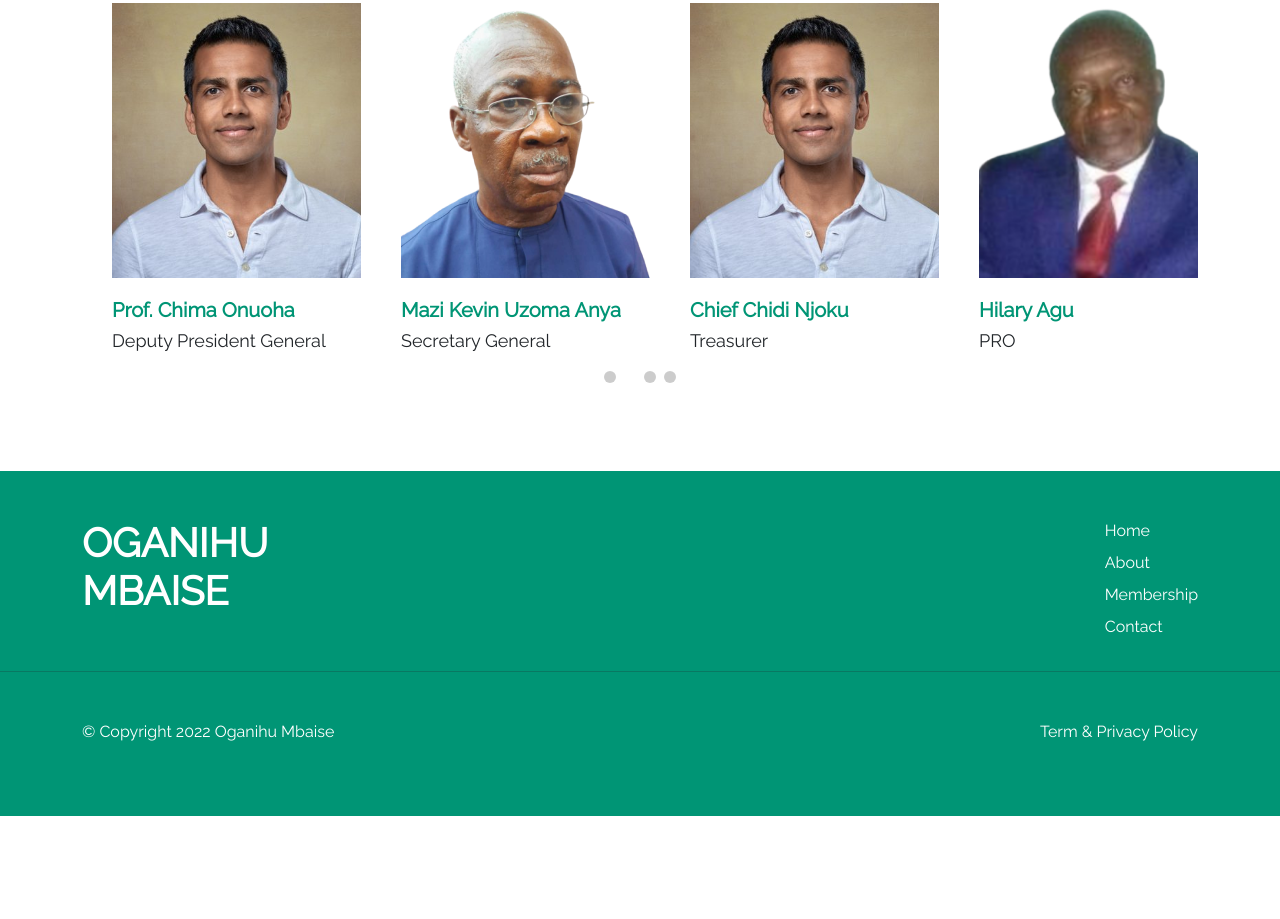
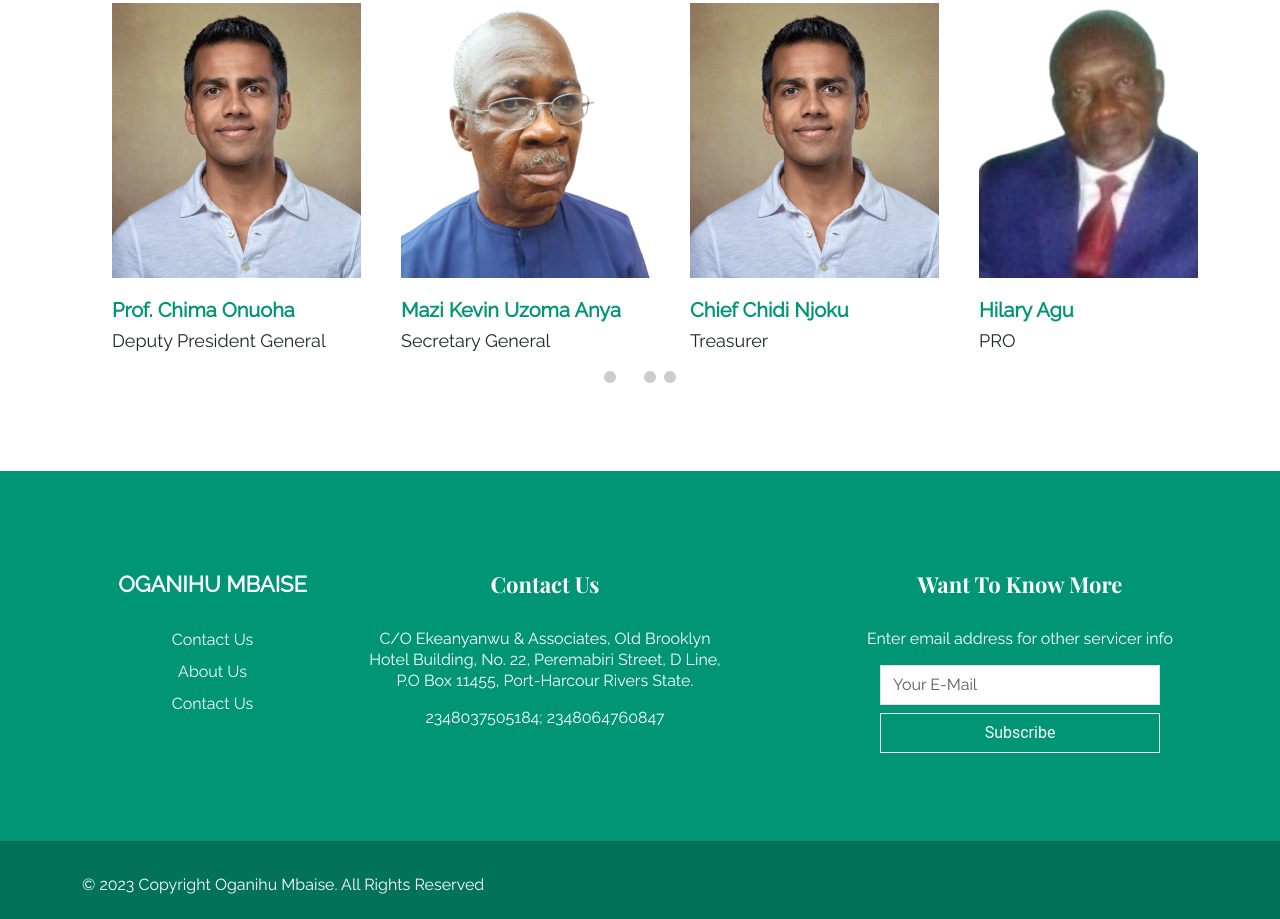
Before and after one commit to winninggodspower/OGANIHU-MBAISE, a plain HTML site: page index.html in a window 1280 px wide. Shown: the part 3125-4044 px from the top of the page. Before the commit the page ends 3941 px from the top, so only its background shows below. Drawn offline with nearby package versions, Linux system fonts and the light colour scheme.

Commit message:
done with footer

```diff
--- a/index.html
+++ b/index.html
@@ -473,32 +473,48 @@
     </section>
 
 
-    <footer class="py-5 pb-2 mx-auto bg-primary text-white">
+    <footer class=" pb-0 mx-auto bg-primary text-white">
         <div class="container">
-            <div class="row">
-                <div
-                    class="d-flex flex-column flex-md-row justify-content-md-between container mx-auto text-center text-md-start pb-4">
-                    <h1 class="fw-bold"> OGANIHU <br> MBAISE</h1>
-                    <div class=" ">
-                        <ul class="nav flex-column ">
-                            <li class="nav-item mb-2"><a href="#" class="nav-link text-white p-0">Home</a></li>
-                            <li class="nav-item mb-2"><a href="#section-2" class="nav-link text-white p-0 ">About</a>
-                            </li>
-                            <li class="nav-item mb-2"><a href="#section-5"
-                                    class="nav-link text-white p-0">Membership</a>
-                            </li>
-                            <li class="nav-item mb-2"><a href="#section-6" class="nav-link text-white p-0">Contact</a>
-                            </li>
-                        </ul>
-                    </div>
+            <div class="row pb-5 mb-4">
+                <div class="col-12 col-md-3 mb-3 text-center">
+                    <h1 class="fw-bold" style="font-size: 22px;"> OGANIHU MBAISE</h1>
+                    <ul class="nav flex-column">
+                        <li class="nav-item mb-2"><a href="#" class="nav-link p-0 text-light">Contact Us</a></li>
+                        <li class="nav-item mb-2"><a href="#" class="nav-link p-0 text-light">About Us</a></li>
+                        <li class="nav-item mb-2"><a href="#" class="nav-link p-0 text-light">Contact Us</a></li>
+                    </ul>
+                </div>
+
+                <div class="col-12 col-md-4 mb-3 text-center">
+                    <h5>Contact Us</h5>
+
+                    <p>C/O Ekeanyanwu & Associates, Old Brooklyn Hotel Building, No. 22, Peremabiri Street, D Line, P.O
+                        Box 11455, Port-Harcour Rivers State.</p>
+
+                    <p> 2348037505184; 2348064760847</p>
+                </div>
+
+                <div class="col-md-4 offset-md-1 mb-3 text-center">
+                    <form>
+                        <h5>Want To Know More</h5>
+                        <p>Enter email address for other servicer info</p>
+                        <div class="d-flex flex-column gap-2 mx-auto" style="width: 280px; max-width: 100%;">
+                            <label for="newsletter1" class="visually-hidden">Email address</label>
+                            <input id="newsletter1" type="text" class="form-control rounded-0" placeholder="Your E-Mail"
+                                style="height: 40px;">
+                            <button class="btn btn-outline-light rounded-0" type="button"
+                                style="height: 40px;">Subscribe</button>
+                        </div>
+                    </form>
                 </div>
             </div>
         </div>
-        <hr class="m-0 p-0 text-dark">
-        <div
-            class="d-flex flex-column flex-sm-row justify-content-between  container mx-auto py-4 my-4 text-center text-md-start">
-            <p>© Copyright 2022 Oganihu Mbaise</p>
-            <p>Term & Privacy Policy</p>
+        <div style="background: #027259;">
+            <hr class="m-0 p-0 text-dark">
+            <div
+                class="d-flex flex-column flex-sm-row justify-content-between  container mx-auto py-2 mt-4 text-center text-md-start">
+                <p>© 2023 Copyright Oganihu Mbaise. All Rights Reserved</p>
+            </div>
         </div>
     </footer>
 
--- a/main.css
+++ b/main.css
@@ -207,6 +207,24 @@ form text {
   border-radius: 8px;
 }
 
+footer h1 {
+  margin-bottom: 30px;
+}
+
+footer h5 {
+  margin-bottom: 30px;
+  font-family: Playfair Display;
+  font-size: 22px;
+}
+
+footer p {
+  line-height: 21px;
+}
+
+footer {
+  padding-top: 100px;
+}
+
 @media (max-width: 600px) {
   .swiper-slide {
     font-size: 30px;
@@ -215,6 +233,14 @@ form text {
 
   #section-2 h2 {
     font-size: 45px;
+  }
+
+  footer h1 {
+    margin-bottom: 15px;
+  }
+
+  footer h5 {
+    margin-bottom: 15px;
   }
 
   .showcase-group {
```
